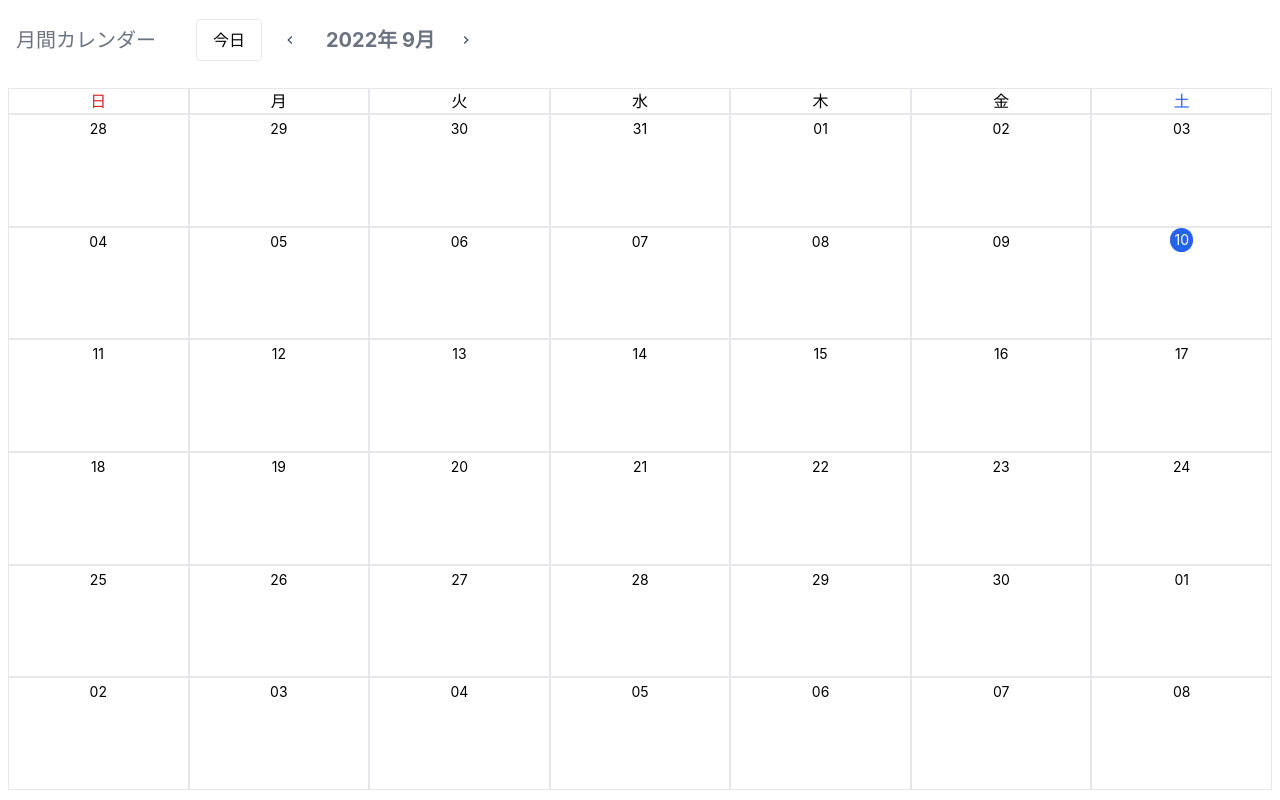
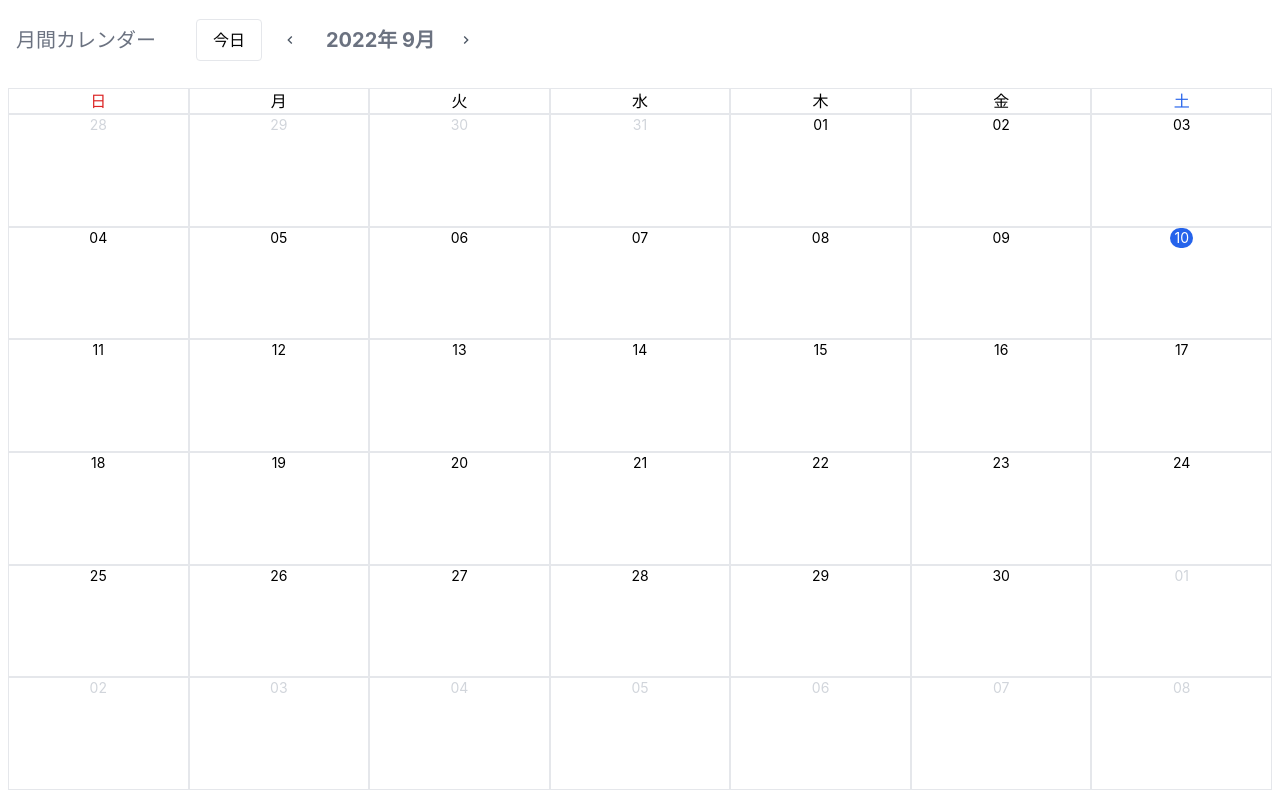
Before and after one commit to m0t0-taka/react-calendar, a React (Create React App) app: page / in a window 1280 px wide. Built offline with nearby package versions, Linux system fonts and the light colour scheme.

Commit message:
月の情報をContextで扱うように変更し表示月でない日付は表示を薄くした

```diff
--- a/src/App.js
+++ b/src/App.js
@@ -1,10 +1,12 @@
-import { useState, useEffect, useReducer } from "react";
+import { useState, useEffect, useReducer, createContext } from "react";
 import dayjs from "dayjs";
 
 import { getMonth } from "./util";
 import { CalendarHeader } from "./components/CalendarHeader";
 import { Month } from "./components/Month";
 import { EventModal } from "./components/EventModal";
+
+export const MonthIdx = createContext();
 
 const saveEventsReducer = (state, { type, payload }) => {
   switch (type) {
@@ -21,7 +23,6 @@ const saveEventsReducer = (state, { type, payload }) => {
 
 const initEvents = () => {
   const storageEvents = localStorage.getItem("savedEvents");
-  console.log(storageEvents);
   const parsedEvents = storageEvents ? JSON.parse(storageEvents) : [];
   return parsedEvents;
 };
@@ -32,6 +33,11 @@ function App() {
   const [monthIndex, setMonthIndex] = useState(dayjs().month());
   const [showEventModal, setShowEventModal] = useState(false);
   const [selectedEvent, setSelectedEvent] = useState(null);
+
+  const monthIdxValue = {
+    monthIndex,
+    setMonthIndex,
+  };
 
   // 第2引数がinitialValue, 第3引数がinitialFunction
   const [savedEvents, dispatchCalEvent] = useReducer(
@@ -67,7 +73,8 @@ function App() {
         />
       )}
       <div className="h-screen flex flex-col">
-        <CalendarHeader monthIndex={monthIndex} setMonthIndex={setMonthIndex} />
+        <MonthIdx.Provider value={monthIdxValue}>
+          <CalendarHeader />
           <div className="flex flex-1 p-2">
             <Month
               month={currentMonth}
@@ -77,6 +84,7 @@ function App() {
               savedEvents={savedEvents}
             />
           </div>
+        </MonthIdx.Provider>
       </div>
     </>
   );
--- a/src/components/CalendarHeader.jsx
+++ b/src/components/CalendarHeader.jsx
@@ -1,12 +1,13 @@
-import React from "react";
+import React, { useContext } from "react";
 import dayjs from "dayjs";
 import ja from "dayjs/locale/ja";
 import { MdChevronLeft, MdChevronRight } from "react-icons/md";
+import { MonthIdx } from "../App";
 
 dayjs.locale(ja);
 
-export const CalendarHeader = (props) => {
-  const { monthIndex, setMonthIndex } = props;
+export const CalendarHeader = () => {
+  const { monthIndex, setMonthIndex } = useContext(MonthIdx);
 
   const handlePrevMonth = () => {
     setMonthIndex(monthIndex - 1);
--- a/src/components/Day.jsx
+++ b/src/components/Day.jsx
@@ -1,5 +1,6 @@
-import React, { useEffect, useState } from "react";
+import React, { useContext, useEffect, useState } from "react";
 import dayjs from "dayjs";
+import { MonthIdx } from "../App";
 
 export const Day = (props) => {
   const {
@@ -9,13 +10,26 @@ export const Day = (props) => {
     setSelectedEvent,
     savedEvents,
   } = props;
+
+  const { monthIndex } = useContext(MonthIdx);
   const [dayEvents, setDayEvents] = useState([]);
 
   // 今日の日付を色付けする
   const getCurrentDayClass = () => {
     return day.format("DD-MM-YY") === dayjs().format("DD-MM-YY")
-      ? "bg-blue-600 text-white rounded-full leading-4 mb-1"
+      ? "bg-blue-600 text-white rounded-full mb-0"
       : "";
+  };
+
+  // ヘッダーの表示月と表示している日付の月が一致しない場合
+  // ヘッダーの表示月
+  const headerMonth = dayjs(new Date(dayjs().year(), monthIndex)).format(
+    "MM-YY"
+  );
+  // 表示している日付の月
+  const calendarMonth = day.format("MM-YY");
+  const notCurrentMonthDay = () => {
+    return headerMonth !== calendarMonth ? "text-gray-300" : "";
   };
 
   // 登録データを日付が一致する日に表示
@@ -29,7 +43,9 @@ export const Day = (props) => {
   return (
     <div className="border border-gray-200 flex flex-col">
       <header className="flex flex-col items-center">
-        <p className={`text-sm p-1 text-center" ${getCurrentDayClass()}`}>
+        <p
+          className={`text-sm p-1 text-center leading-3 ${getCurrentDayClass()} ${notCurrentMonthDay()}`}
+        >
           {day.format("DD")}
         </p>
       </header>
```
Lines whose indentation alone changed are shown as unchanged.
